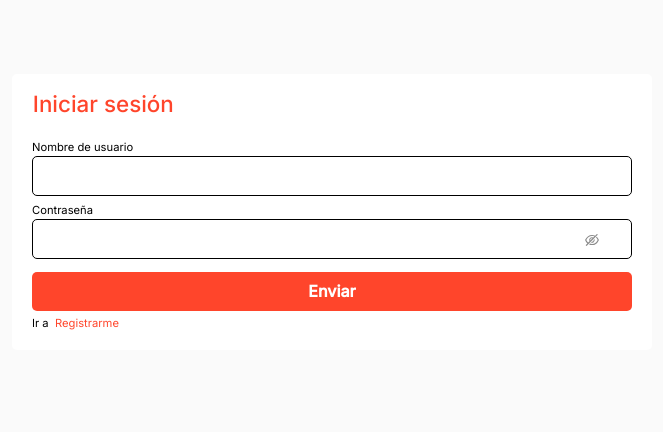
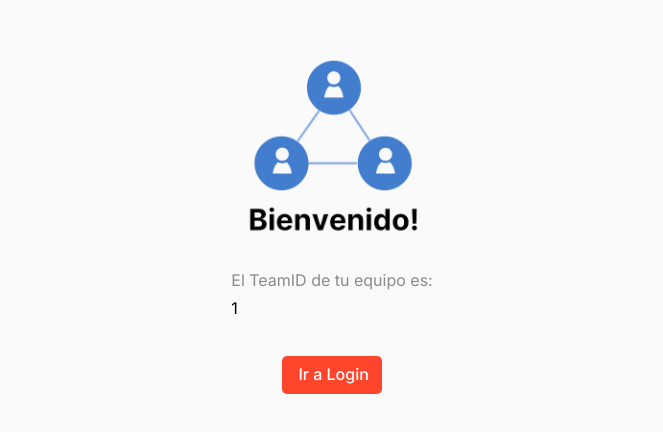
Before and after one commit to gefurs/go-scrum, a React (Create React App) app: page /go-scrum/registered/1 in a window 1280 px wide. Before the commit this address led to /go-scrum/login. Shown: the part 188-620 px from the top of the page, without its empty margins (308-971 px from the left). Built offline with nearby package versions, Linux system fonts and the light colour scheme.

Commit message:
correcting code

```diff
--- a/src/App.js
+++ b/src/App.js
@@ -37,6 +37,11 @@ function App() {
               <Register />
             </motion.div>
           } />
+          <Route path="/registered/:teamID" element={
+            <motion.div initial="out" animate="in" exit="out" variants={pageTransition}>
+              <Registered />
+            </motion.div>
+          } />
           <Route path="*" element={
             <motion.div initial="out" animate="in" exit="out" variants={pageTransition}>
               <Suspense fallback={<>...</>}>
@@ -51,13 +56,13 @@ function App() {
               </motion.div>
             </ProtectedRoute>
           } />
-          <Route path="/registered/:teamID" element={
+          {/* <Route path="/registered/:teamID" element={
             <ProtectedRoute>
               <motion.div initial="out" animate="in" exit="out" variants={pageTransition}>
                 <Registered />
               </motion.div>
             </ProtectedRoute>
-          } />
+          } /> */}
           <Route path="/donate" element={
             <ProtectedRoute>
               <motion.div initial="out" animate="in" exit="out" variants={pageTransition}>
```
